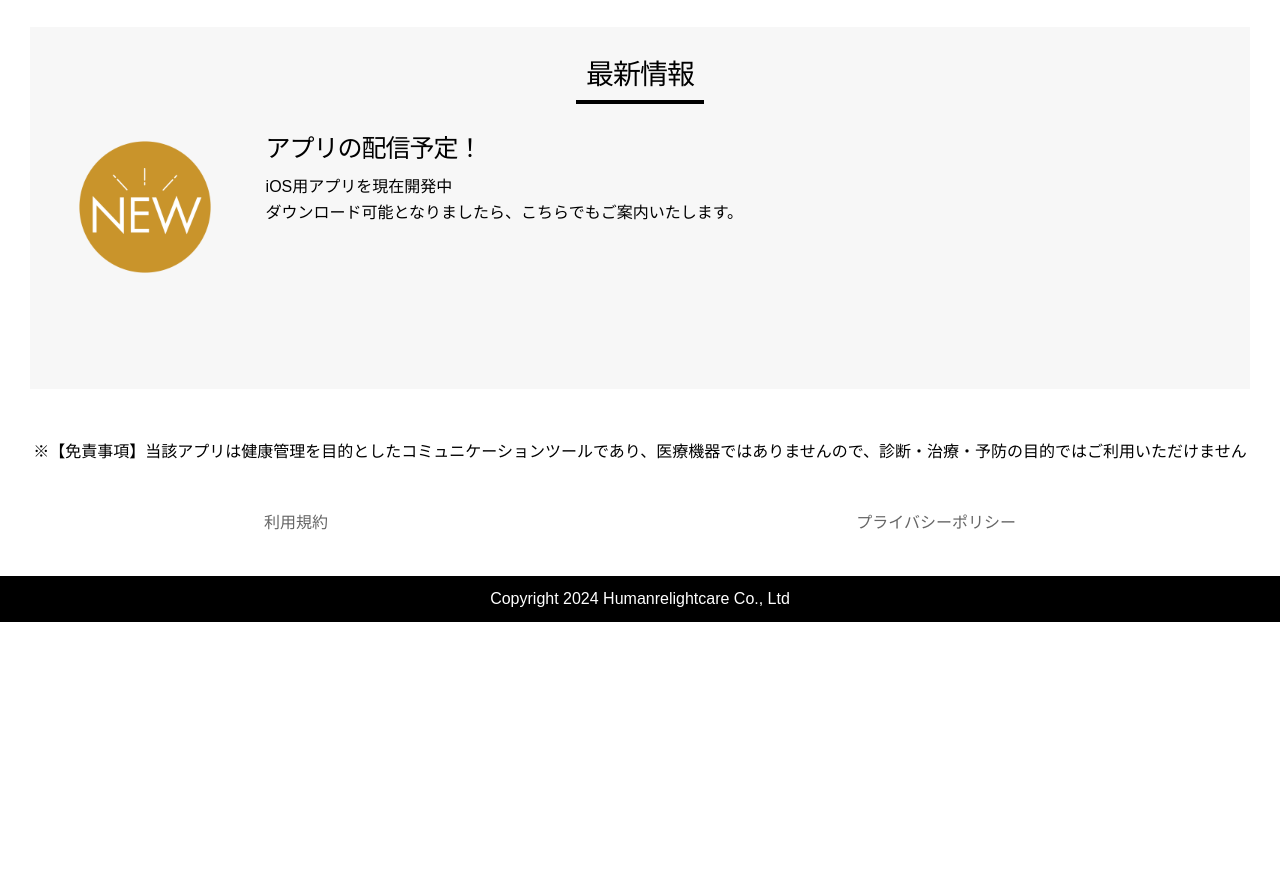
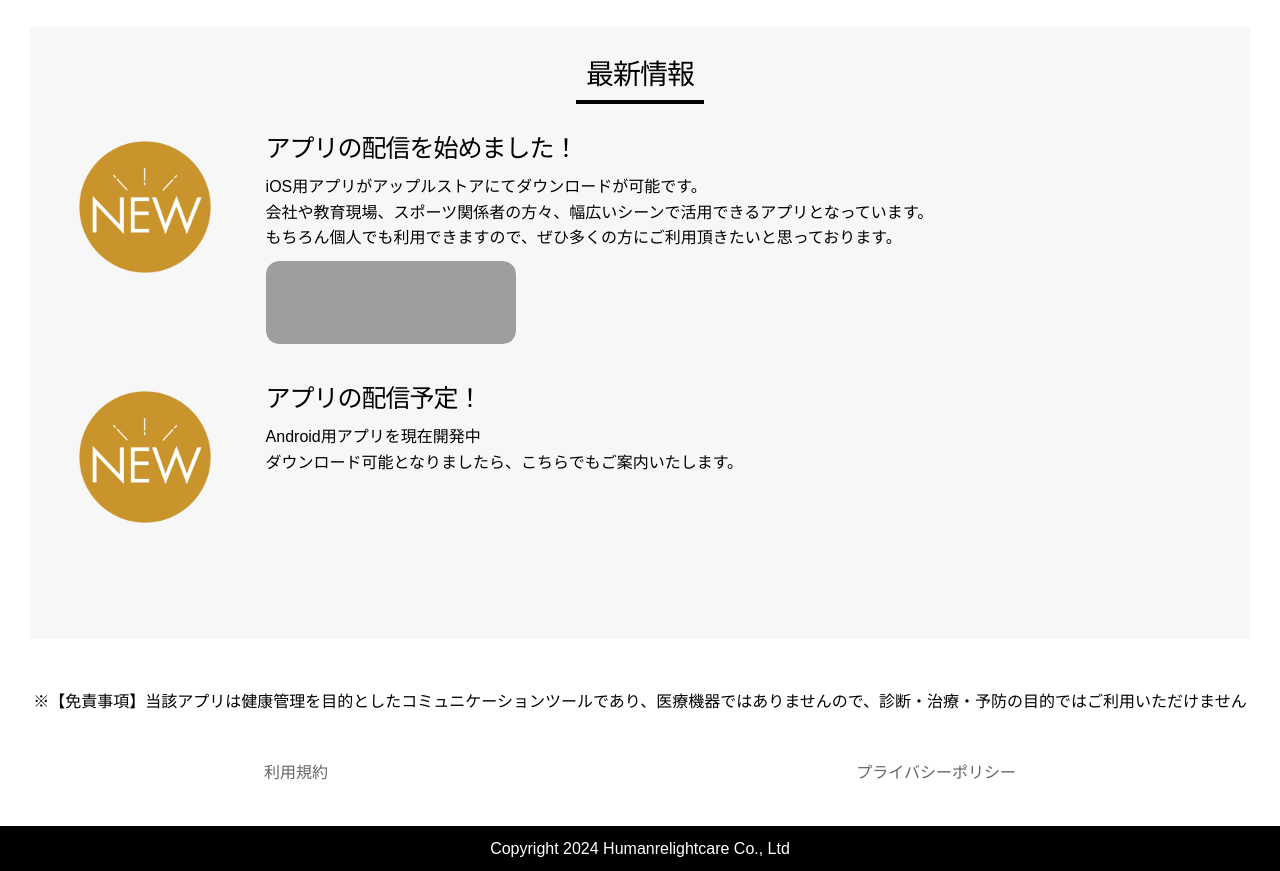
Before and after one commit to Hurlic-go/ondcare, a plain HTML site: page index.html in a window 1280 px wide. Shown: the part 3740-4611 px from the top of the page. Before the commit the page ends 4362 px from the top, so only its background shows below. Drawn offline with Linux system fonts and the light colour scheme; grey boxes are pictures that could not be loaded.

Commit message:
Add files via upload

```diff
--- a/index.html
+++ b/index.html
@@ -172,12 +172,22 @@ OND'Careでは日々の検温結果の入力が簡単に行えるだけではな
     <div class="center">
 		<img src="img/new.png" alt="最新情報" width="150" height="150">
     </div>
+    <div class="col span-9"><h3>アプリの配信を始めました！</h3>
+	<p>iOS用アプリがアップルストアにてダウンロードが可能です。<br>
+	会社や教育現場、スポーツ関係者の方々、幅広いシーンで活用できるアプリとなっています。<br>
+	もちろん個人でも利用できますので、ぜひ多くの方にご利用頂きたいと思っております。</p>
+	<a href="https://apps.apple.com/jp/app/ondcare-%E3%82%B0%E3%83%AB%E3%83%BC%E3%83%97%E5%81%A5%E5%BA%B7%E7%AE%A1%E7%90%86%E3%82%A2%E3%83%97%E3%83%AA/id6475839763?itsct=apps_box_badge&amp;itscg=30200" style="display: inline-block; overflow: hidden; border-radius: 13px; width: 250px; height: 83px;"><img src="https://tools.applemediaservices.com/api/badges/download-on-the-app-store/black/ja-jp?size=250x83&amp;releaseDate=1710201600" alt="Download on the App Store" style="border-radius: 13px; width: 250px; height: 83px;"></a>
+    </div>
+    </div>
+<div class="row flow">
+    <div class="center">
+		<img src="img/new.png" alt="最新情報" width="150" height="150">
+    </div>
     <div class="col span-9"><h3>アプリの配信予定！</h3>
-	<p>iOS用アプリを現在開発中<br>
+	<p>Android用アプリを現在開発中<br>
 	ダウンロード可能となりましたら、こちらでもご案内いたします。</p>
     </div>
     </div>
-
 
 	</div>
 </section>
```
